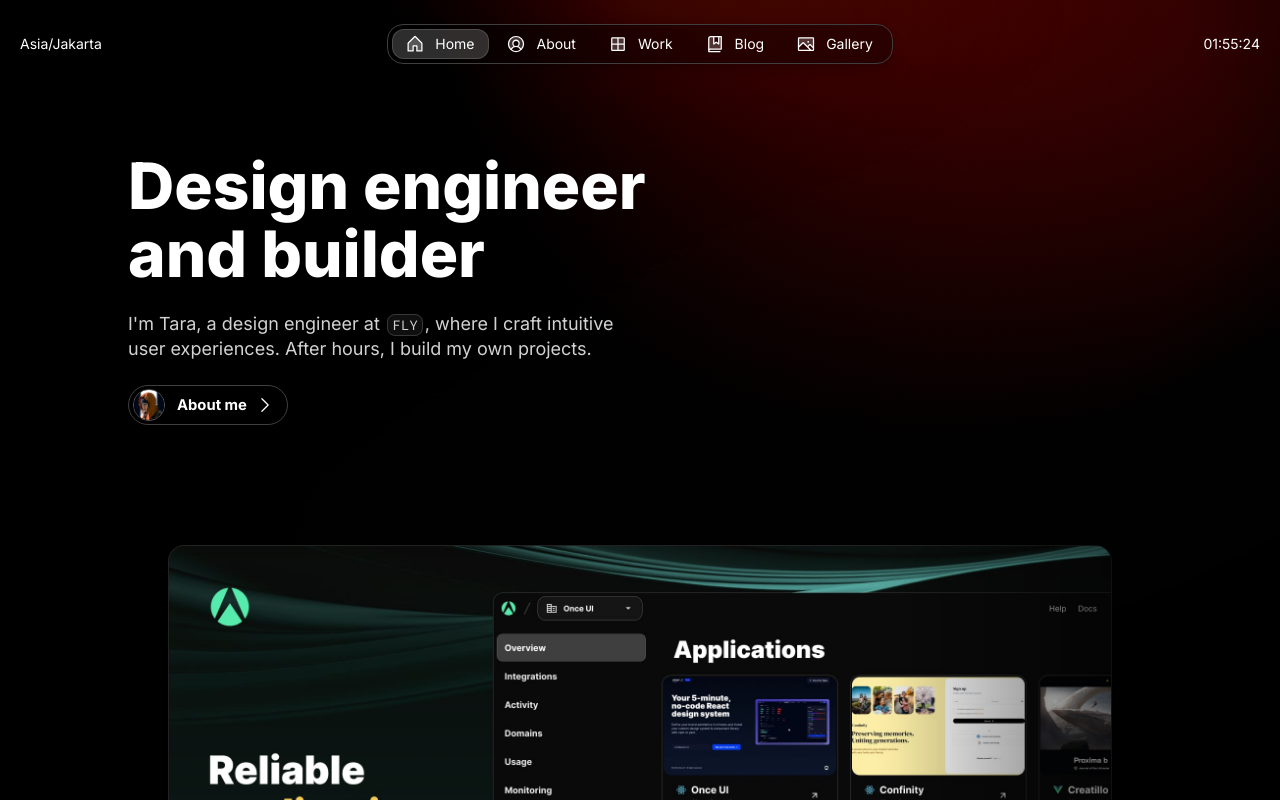
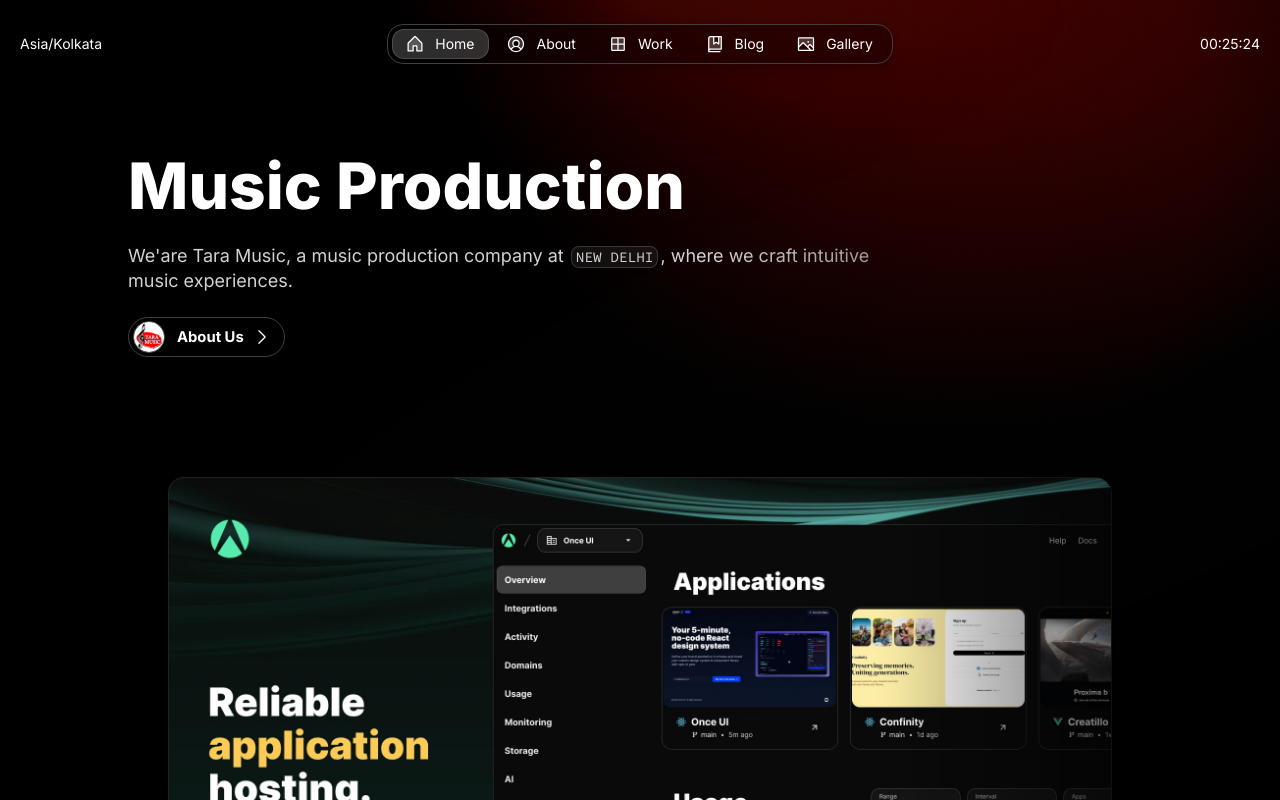
Before and after one commit to atulanandsingh/taramusic, a Next.js app: page / in a window 1280 px wide. Shown: the top 800 px of the page. Built offline with nearby package versions, Linux system fonts and the light colour scheme.

Commit message:
refs#20240929 - update basic details and logo

```diff
--- a/src/app/components/Footer.tsx
+++ b/src/app/components/Footer.tsx
@@ -25,7 +25,7 @@ export const Footer = () => {
                     </Text>
                     <Text onBackground="neutral-weak">
                         {/* Usage of this template requires attribution. Please don't remove the link to Once UI. */}
-                        / Build your portfolio with <SmartLink style={{marginLeft: '-0.125rem'}} href="https://once-ui.com/templates/magic-portfolio">Once UI</SmartLink>
+                        {/* / Build your portfolio with <SmartLink style={{marginLeft: '-0.125rem'}} href="https://once-ui.com/templates/magic-portfolio">Once UI</SmartLink> */}
                     </Text>
                 </Text>
                 <Flex
--- a/src/app/page.tsx
+++ b/src/app/page.tsx
@@ -102,7 +102,7 @@ export default function Home() {
 											src={person.avatar}
 											size="m"/>
 										)}
-										About me
+										About Us
 								</Flex>
 							</Button>
 						</RevealFx>
--- a/src/app/resources/content.js
+++ b/src/app/resources/content.js
@@ -6,16 +6,16 @@ const person = {
     get name() {
         return `${this.firstName} ${this.lastName}`;
     },
-    role:      'Design Engineer',
-    avatar:    '/images/avatar.jpg',
-    location:  'Asia/Jakarta',        // Expecting the IANA time zone identifier, e.g., 'Europe/Vienna'
-    languages: ['English', 'Bahasa']  // optional: Leave the array empty if you don't want to display languages
+    role:      'Music Production',
+    avatar:    '/images/tara-music-logo.jpg',
+    location:  'Asia/Kolkata',        // Expecting the IANA time zone identifier, e.g., 'Europe/Vienna'
+    languages: ['English', 'Hindi']  // optional: Leave the array empty if you don't want to display languages
 }
 
 const newsletter = {
     display: true,
-    title: <>Subscribe to {person.firstName}'s Newsletter</>,
-    description: <>I occasionally write about design, technology, and share thoughts on the intersection of creativity and engineering.</>
+    title: <>Subscribe to {person.firstName} {person.lastName}'s Newsletter</>,
+    description: <>We occasionally write about music prodcution, video editing, and share thoughts on the intersection of creativity and music.</>
 }
 
 const social = [
@@ -24,12 +24,12 @@ const social = [
     {
         name: 'GitHub',
         icon: 'github',
-        link: 'https://github.com/once-ui-system/nextjs-starter',
+        link: 'https://github.com/atulanandsingh',
     },
     {
         name: 'LinkedIn',
         icon: 'linkedin',
-        link: 'https://www.linkedin.com/company/once-ui/',
+        link: 'https://www.linkedin.com/in/atulanandgbpec/',
     },
     {
         name: 'X',
@@ -47,13 +47,13 @@ const home = {
     label: 'Home',
     title: `${person.name}'s Portfolio`,
     description: `Portfolio website showcasing my work as a ${person.role}`,
-    headline: <>Design engineer and builder</>,
-    subline: <>I'm Tara, a design engineer at <InlineCode>FLY</InlineCode>, where I craft intuitive<br/> user experiences. After hours, I build my own projects.</>
+    headline: <>Music Production</>,
+    subline: <>We'are Tara Music, a music production company at <InlineCode>NEW DELHI</InlineCode>, where we craft intuitive music experiences.</>
 }
 
 const about = {
     label: 'About',
-    title: 'About me',
+    title: 'About Us',
     description: `Meet ${person.name}, ${person.role} from ${person.location}`,
     tableOfContent: {
         display: true,
@@ -69,7 +69,7 @@ const about = {
     intro: {
         display: true,
         title: 'Introduction',
-        description: <>Tara is a Jakarta-based design engineer with a passion for transforming complex challenges into simple, elegant design solutions. Her work spans digital interfaces, interactive experiences, and the convergence of design and technology.</>
+        description: <>Tara Music is a New Delhi-based music production company with a passion for transforming complex challenges into simple, elegant design solutions. Her work spans digital interfaces, interactive experiences, and the convergence of design and technology.</>
     },
     work: {
         display: true, // set to false to hide this section
--- a/tsconfig.json
+++ b/tsconfig.json
@@ -36,6 +36,7 @@
     "**/*.ts",
     "**/*.tsx",
     ".next/types/**/*.ts",
+    "dist/types/**/*.ts"
   ],
   "exclude": [
     "node_modules"
```
Also changed, not shown: src/app/resources/content-blog.js (+11 -11 lines), src/app/resources/content-minimal.js (+11 -11 lines), public/images/tara-music-logo.jpg (added), 1 other file (tests, documents, lock files or other folders). Lines whose indentation alone changed are shown as unchanged.
